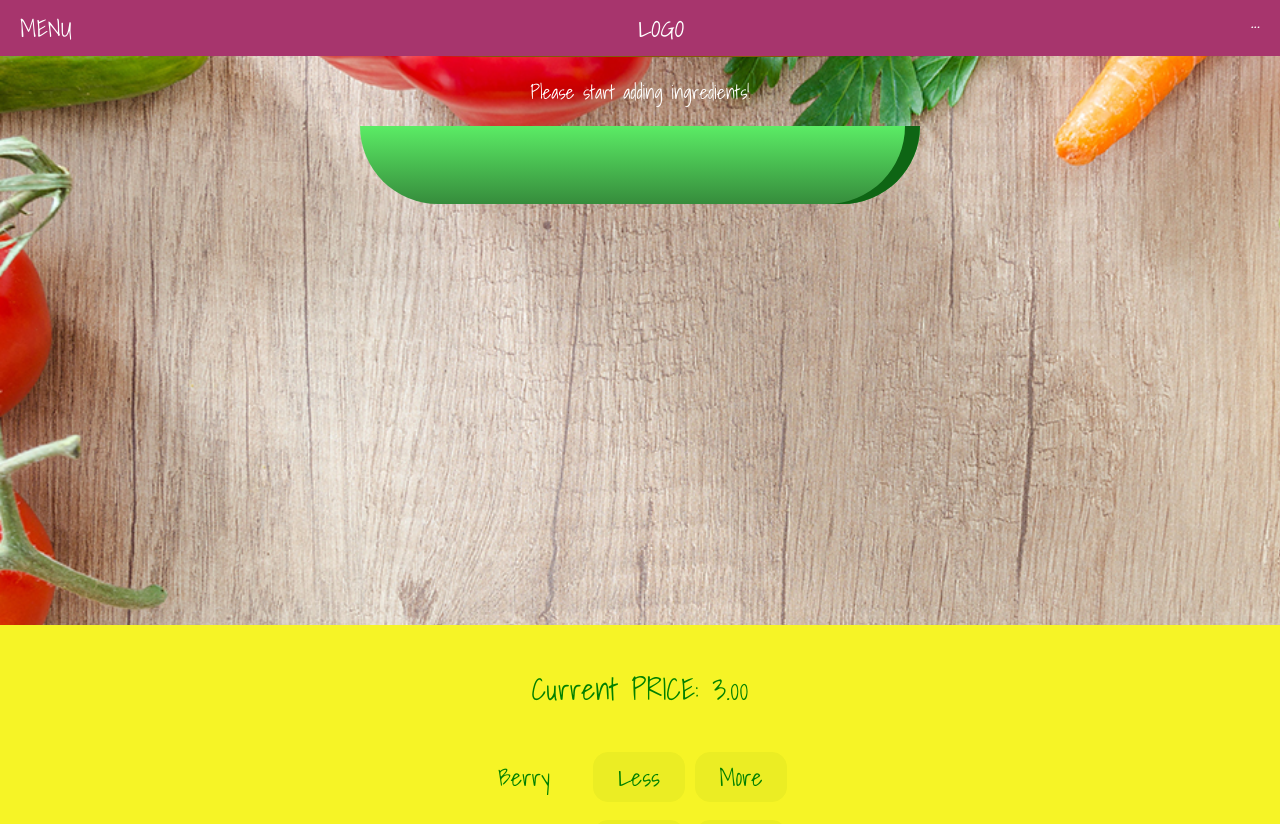
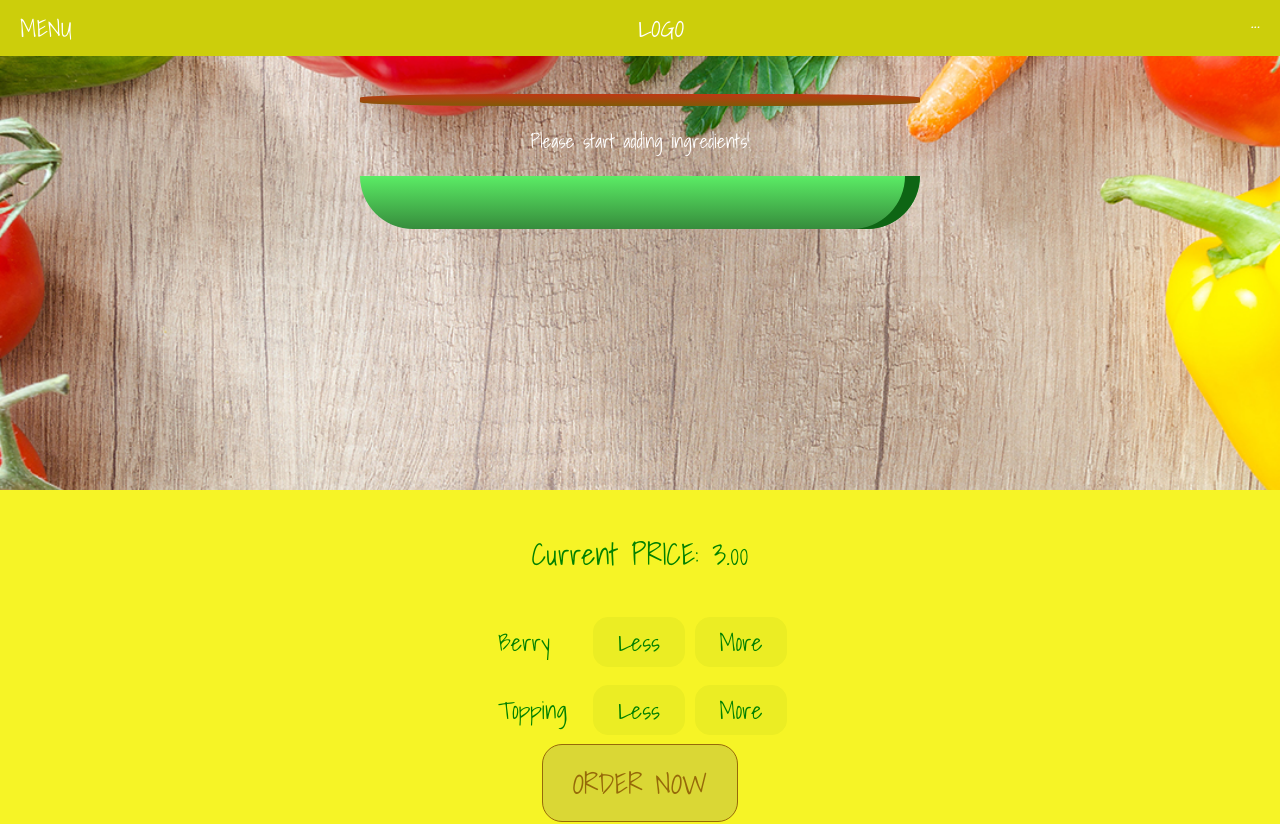
Before and after one commit to Loratadin/skinny-salad, a React (Create React App) app: page / in a window 1280 px wide. Shown: the top 824 px of the page. Built offline with nearby package versions, Linux system fonts and the light colour scheme.

Commit message:
Edit Layout styles

```diff
--- a/src/components/Layout/Layout.style.js
+++ b/src/components/Layout/Layout.style.js
@@ -1,5 +1,5 @@
 import styled from 'styled-components';
 
 export const Content = styled.div`
-	margin-top: 25px;
+	margin-top: 80px;
 `;
--- a/src/components/Navigation/Toolbar/Toolbar.style.js
+++ b/src/components/Navigation/Toolbar/Toolbar.style.js
@@ -6,7 +6,7 @@ export const Toolbar = styled.div`
     position: fixed;
     top: 0;
     left: 0;
-    background-color: #a7356d;
+    background-color: #ccce0b;
     display: flex;
     justify-content: space-between;
     align-items: center;
--- a/src/components/Salad/SaladIngredient/Salad.style.js
+++ b/src/components/Salad/SaladIngredient/Salad.style.js
@@ -18,6 +18,6 @@ export const Salad = styled.div`
     `}
     ${media.desktopXL`
 	width: 700px;
-	height: 600px;
+	height: 410px;
     `}
 `;
```
